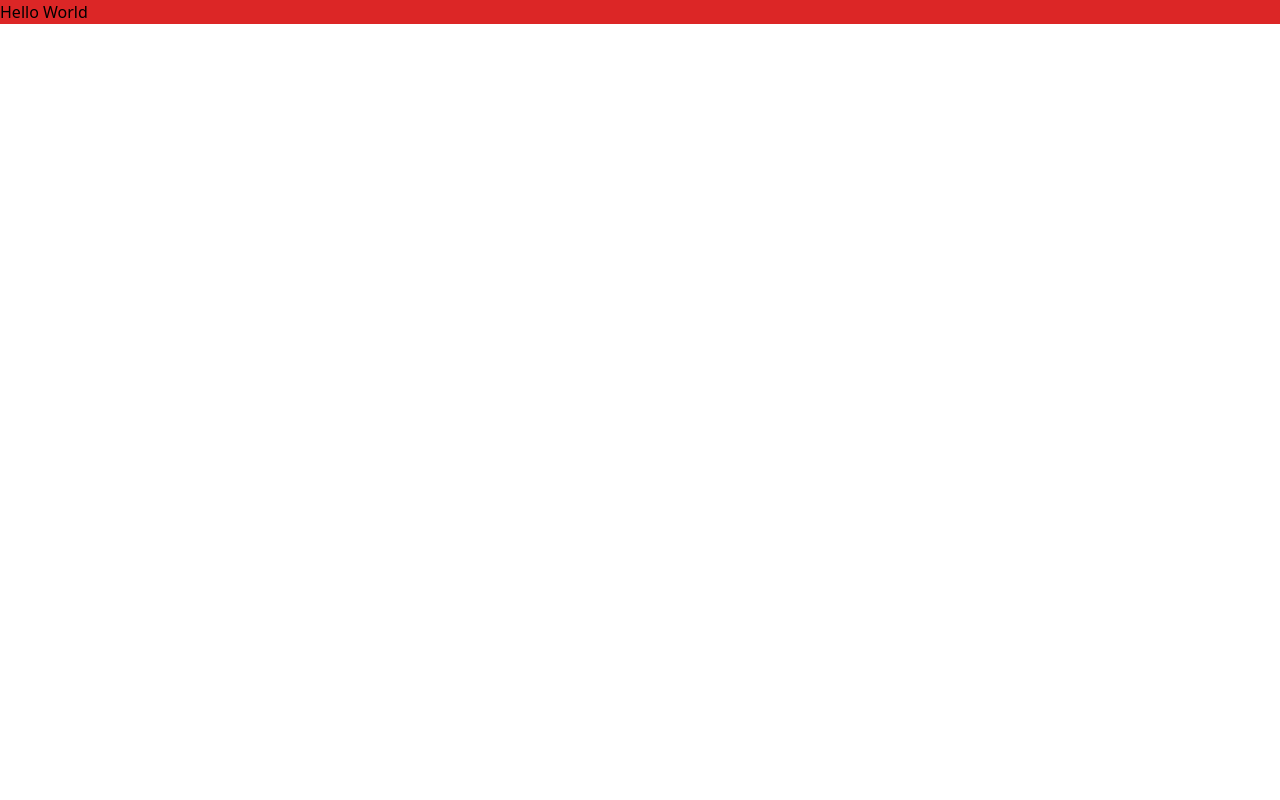
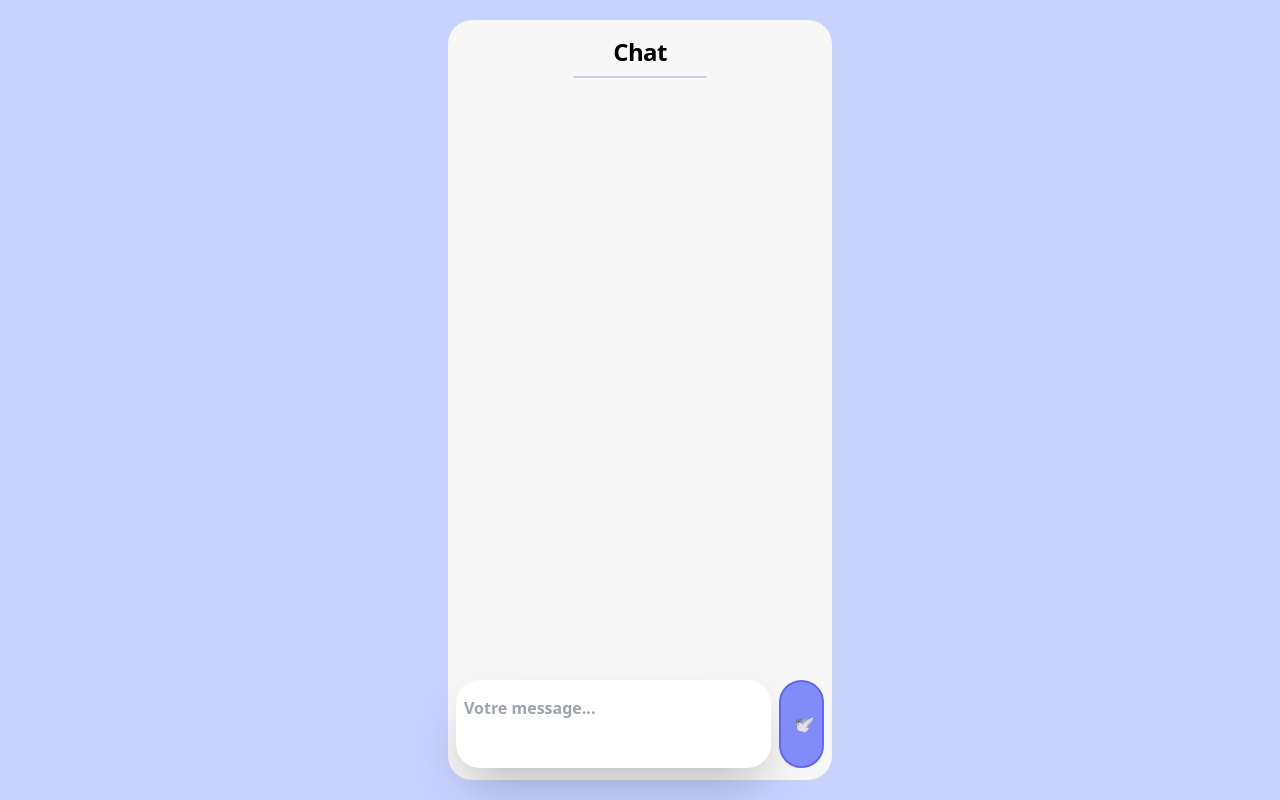
Before and after one commit to SkylerAuraArena/firestore-chat-app, a React (Vite) app: page / in a window 1280 px wide. Built offline with nearby package versions, Linux system fonts and the light colour scheme.

Commit message:
Aspect global terminé

```diff
--- a/package.json
+++ b/package.json
@@ -9,6 +9,8 @@
     "preview": "vite preview"
   },
   "dependencies": {
+    "dotenv": "^16.0.2",
+    "firebase": "^9.9.4",
     "react": "^18.2.0",
     "react-dom": "^18.2.0"
   },
--- a/src/App.jsx
+++ b/src/App.jsx
@@ -1,8 +1,10 @@
+import Chat from "./components/chat/Chat"
+
 function App() {
 
   return (
-    <div className="bg-red-600">
-      Hello World
+    <div className="fullSize flexJIC bg-indigo-200">
+      <Chat />
     </div>
   )
 }
--- /dev/null
+++ b/src/components/chat/Chat.jsx
@@ -0,0 +1,72 @@
+import { addDoc, serverTimestamp } from "firebase/firestore"
+import { useEffect, useRef, useState } from "react"
+import ChatMessage from "./ChatMessage"
+
+const Chat = () => {
+
+  // const { user } = useFirebaseConnectionContext()
+  // const [messageRef, messages] = useFirebaseChatFetch()
+  // <Chat messageRef={messageRef} messages={messages} user={user} handleClose={handleClose}/>
+
+  const inputRef = useRef()
+  const chatDummyDiv = useRef()
+  const [newMsg, setNewMsg] = useState("")
+
+  const sendMessage = async () => {
+      newMsg && await addDoc(messageRef, { date: serverTimestamp(), message: newMsg, senderId: user.uid, senderEmail: user.email })
+      inputRef.current.value = ""
+      setNewMsg("")
+  }
+
+  // useEffect(() => {
+  //     chatDummyDiv.current.scrollIntoView({ behavior: "smooth" })
+  // }, [messages])
+
+  useEffect(() => {
+    const keyDownHandler = event => {
+      if (event.key === 'Enter') {
+        event.preventDefault();
+        sendMessage();
+      }
+    };
+    document.addEventListener('keydown', keyDownHandler);
+    return () => {
+      document.removeEventListener('keydown', keyDownHandler);
+    };
+  }, []);
+
+
+  return (
+    <div className="h-[95vh] w-80 flexJIC flex-col mx-2 pb-3 bg-whiteBg rounded-3xl sm:w-96">
+      <div className="flex justify-around py-2">
+        <h3 className="w-full mb-8 px-10 py-2 border-b-2 border-slate-300 text-2xl tracking-tight font-semibold">Chat</h3>
+      </div>
+      <div className="w-full h-full overflow-y-auto overflow-x-hidden flex flex-col justify-start items-start gap-3 px-3">
+        <i className="mt-1" />
+        {/* {
+          messages && messages.map((msg, index) => (
+            <ChatMessage key={index} date={msg.date} user={user} message={msg} />
+          ))
+        } */}
+        <div ref={chatDummyDiv}></div>
+      </div>
+      <div className="flex flex-row justify-center items-center gap-2 w-full mt-2 px-2 pb-2 sm:pb-0">
+        <textarea
+          className="w-11/12 h-[5.5rem] max-h-24 px-2 py-4 tracking-normal text-left resize-none font-bold shadow-2xl rounded-3xl"
+          cols="40" rows="10"
+          aria-invalid="false"
+          ref={inputRef}
+          type="text"
+          value={newMsg}
+          placeholder="Votre message..."
+          onChange={e => setNewMsg(e.target.value)}
+        />
+        <div className="flex justify-center items-center bg-indigo-400 border-indigo-500 border-2 cursor-pointer w-12 h-full rounded-full hover:bg-whiteBg">
+          <i onClick={sendMessage}>🕊️</i>
+        </div>
+      </div>
+    </div>
+  )
+}
+
+export default Chat
--- /dev/null
+++ b/src/components/chat/ChatMessage.jsx
@@ -0,0 +1,58 @@
+import { useState, memo } from 'react'
+
+const ChatMessage = (props) => {
+    const [msgTxt, setMsgTxt] = useState(`${props.message.message}`)
+    const dateMsg = props.date ? props.date.toDate().toLocaleString() : "Récupération depuis le serveur en cours..."
+    const uid = props.user ? props.user.uid : null
+
+    const divCss = "flex items-center gap-1 w-full text-white"
+    const logoCss = "flex justify-center items-center w-12 h-12 rounded-full"
+    const pCss = "leading-6 px-3 py-3 rounded-3xl max-w-full break-all"
+    const { senderEmail, senderId } = props.message
+
+    let divMsgCss = ""
+    let imgCss = ""
+    let msgCss = ""
+
+    if(uid === senderId){
+        divMsgCss = `${divCss} justify-end`
+        imgCss = `${logoCss} modalChatColor-sent`
+        msgCss = `${pCss} modalChatColor-sent`
+    } else {
+        divMsgCss = `${divCss}`
+        imgCss = `${logoCss} modalChatColor-received`
+        msgCss = `${pCss} modalChatColor-received`
+    }
+
+    const trigramme = senderEmail.substr(0,3).toUpperCase()
+    const msg = uid === senderId ? (
+        <div className={divMsgCss} onMouseEnter={()=>handleEnter()} onMouseLeave={()=>handleExit()}>
+            <span className={msgCss}>{msgTxt}</span>
+            <div>
+                <p className={imgCss}>{trigramme}</p>
+            </div>
+        </div>
+    ) : (
+        <div className={divMsgCss} onMouseEnter={()=>handleEnter()} onMouseLeave={()=>handleExit()}>
+            <div>
+                <p className={imgCss}>{trigramme}</p>
+            </div>
+            <span className={msgCss}>{msgTxt}</span>
+        </div>
+    )
+
+    const handleEnter = () => {
+        setMsgTxt(`Date du message : ${dateMsg}`)
+    }
+    const handleExit = () => {
+        setMsgTxt(`${props.message.message}`)
+    }
+
+    return(
+        <>
+            { msg }
+        </>
+    )
+}
+
+export default memo(ChatMessage)
--- a/src/index.css
+++ b/src/index.css
@@ -1,3 +1,11 @@
 @tailwind base;
 @tailwind components;
 @tailwind utilities;
+
+.flexJIC{
+    @apply flex justify-center items-center
+}
+
+.fullSize{
+    @apply h-screen w-full
+}
--- a/tailwind.config.cjs
+++ b/tailwind.config.cjs
@@ -5,7 +5,11 @@ module.exports = {
     "./src/**/*.{js,ts,jsx,tsx}",
   ],
   theme: {
-    extend: {},
+    extend: {
+      colors:{
+        whiteBg: "#f7f7f7",
+      }
+    },
   },
   plugins: [],
 }
```
Also changed, not shown: 1 other file (tests, documents, lock files or other folders).
